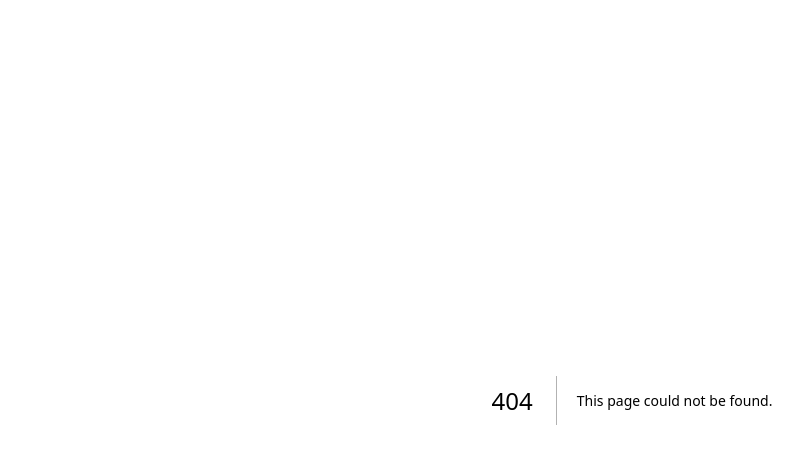
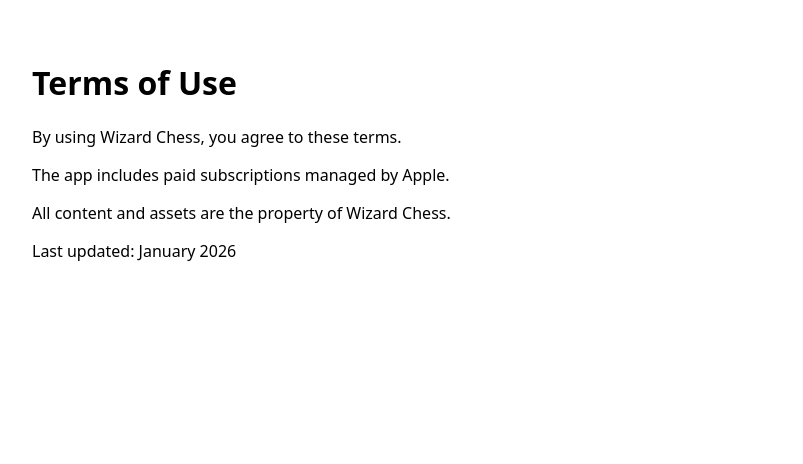
Before and after one commit to NurdauletYN/chessroyal, a Next.js app: page /terms in a window 1280 px wide. Before the commit this address had no page. Shown: the top 464 px of the page, without its empty margins (8-811 px from the left). Built offline with nearby package versions, Linux system fonts and the light colour scheme.

Commit message:
Add terms of use route

```diff
--- /dev/null
+++ b/app/terms/page.tsx
@@ -0,0 +1,21 @@
+export default function Terms() {
+  return (
+    <main style={{ padding: 40, fontFamily: "system-ui" }}>
+      <h1>Terms of Use</h1>
+
+      <p>
+        By using Wizard Chess, you agree to these terms.
+      </p>
+
+      <p>
+        The app includes paid subscriptions managed by Apple.
+      </p>
+
+      <p>
+        All content and assets are the property of Wizard Chess.
+      </p>
+
+      <p>Last updated: January 2026</p>
+    </main>
+  );
+}
```
